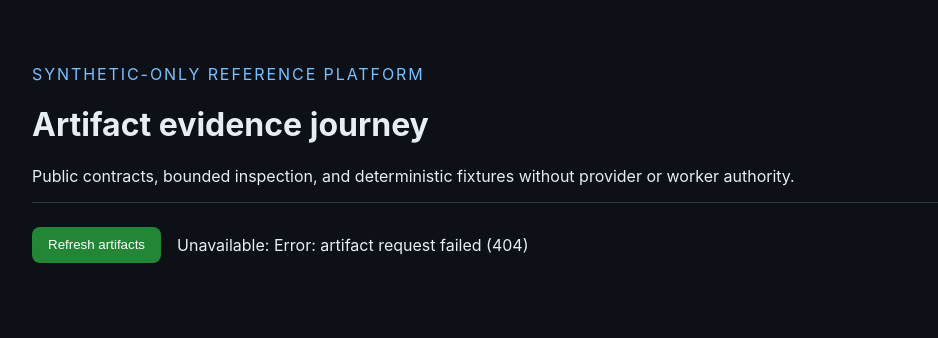
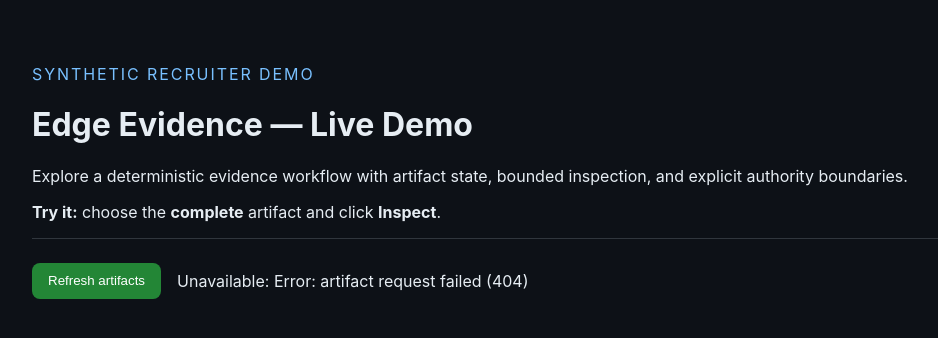
Before and after one commit to Seemorghdev/edge-evidence-reference-platform-public, a FastAPI app: page / in a window 1280 px wide. Shown: the top 338 px of the page, without its empty margins (58-996 px from the left). Run offline with FastAPI, Linux system fonts and the light colour scheme.

Commit message:
ui: clarify recruiter live demo entry point

```diff
--- a/services/web-ui/src/edge_evidence_web_ui/templates/index.html
+++ b/services/web-ui/src/edge_evidence_web_ui/templates/index.html
@@ -9,9 +9,10 @@
 <body>
   <main>
     <header>
-      <p class="eyebrow">Synthetic-only reference platform</p>
-      <h1>Artifact evidence journey</h1>
-      <p>Public contracts, bounded inspection, and deterministic fixtures without provider or worker authority.</p>
+      <p class="eyebrow">Synthetic recruiter demo</p>
+      <h1>Edge Evidence — Live Demo</h1>
+      <p>Explore a deterministic evidence workflow with artifact state, bounded inspection, and explicit authority boundaries.</p>
+      <p class="demo-hint"><strong>Try it:</strong> choose the <strong>complete</strong> artifact and click <strong>Inspect</strong>.</p>
     </header>
     <section class="controls">
       <button id="refresh">Refresh artifacts</button>
```
